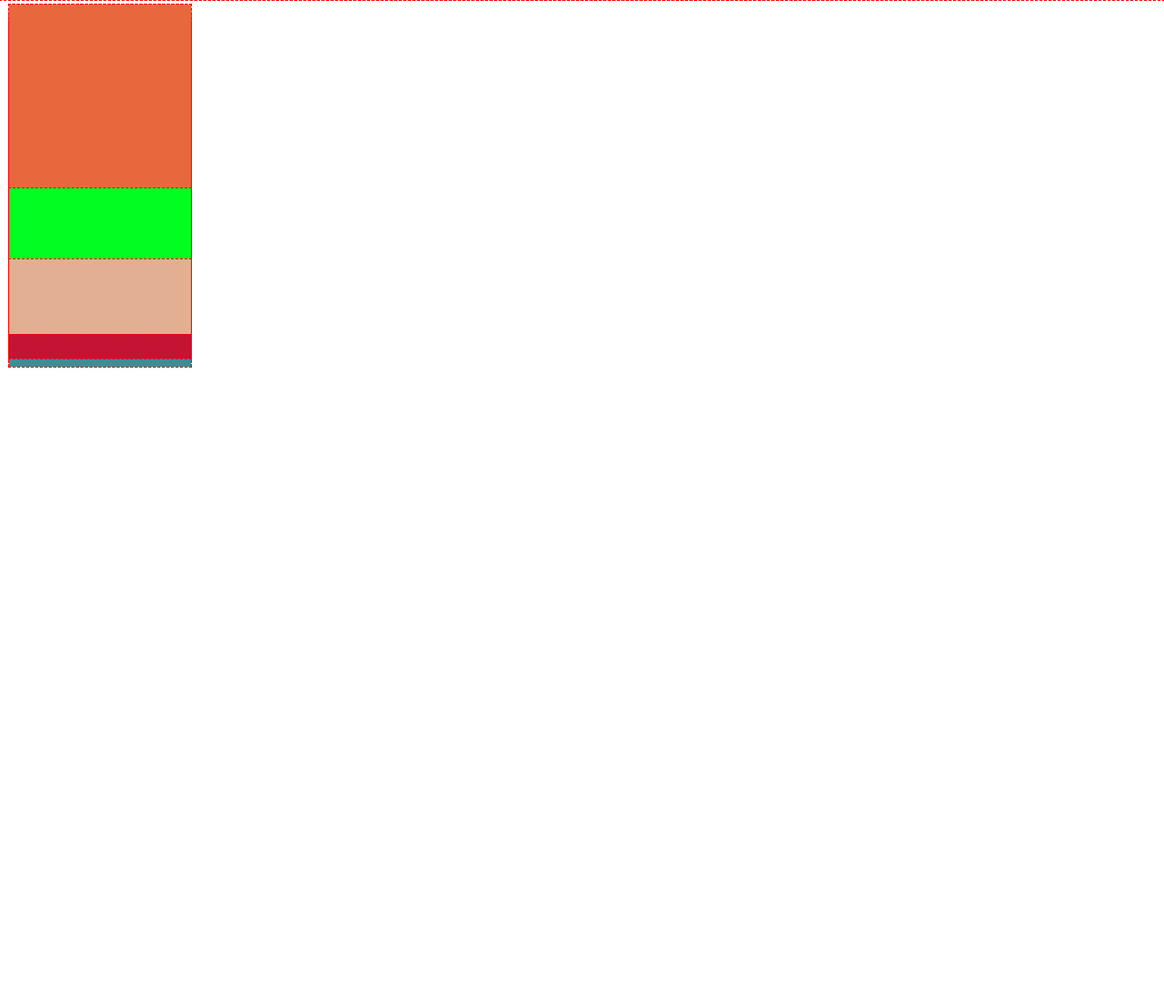
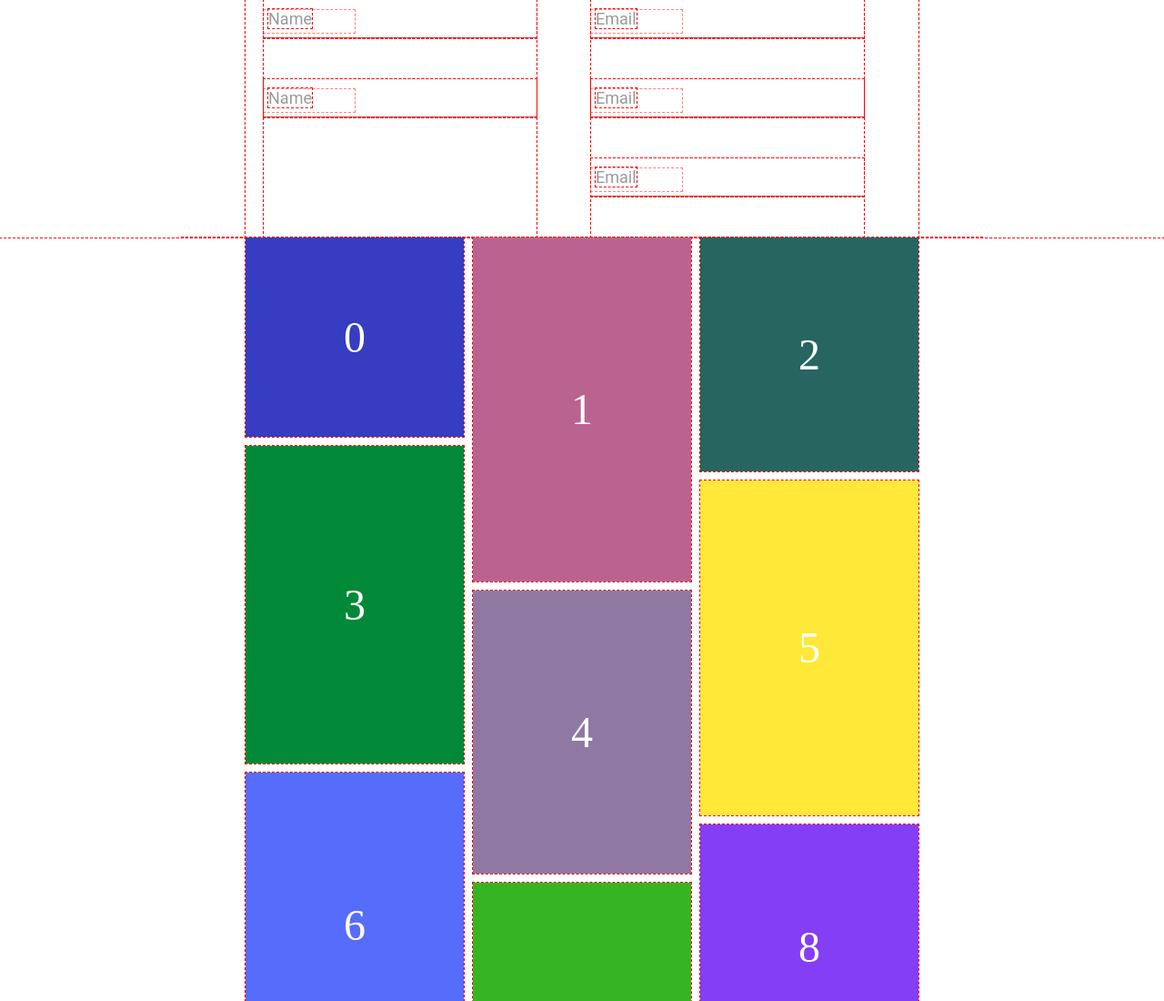
Before and after one commit to Disat/waterfall, a plain HTML site: page index.html in a window 1280 px wide. Shown: the top 1100 px of the page at 91% size. Before the commit the page ends 800 px from the top, so only its background shows below. Drawn offline with Linux system fonts and the light colour scheme.

Commit message:
completed the waterfall layout ,but still have some bugs

```diff
--- a/index.html
+++ b/index.html
@@ -1,67 +1,187 @@
 <!DOCTYPE html>
 <html lang="en">
-
   <head>
-    <meta charset="UTF-8">
-    <meta http-equiv="X-UA-Compatible" content="IE=edge">
-    <meta name="viewport" content="width=device-width, initial-scale=1.0">
+    <meta charset="UTF-8" />
+    <meta http-equiv="X-UA-Compatible" content="IE=edge" />
+    <meta name="viewport" content="width=device-width, initial-scale=1.0" />
     <title>Word List</title>
     <style>
-        *{
+      * {
         outline: 1px dashed red;
         margin: 0;
         padding: 0;
+        box-sizing: border-box;
       }
+
+      .wrap {
+        position: relative;
+        margin: 0 auto;
+        /* margin-top: 180px; */
+        display: flex;
+        justify-content: center;
+      }
+
       .container {
         position: relative;
-
       }
 
       .box {
         position: absolute;
-            width: 200px;
-            margin: 5px 10px;
+        transition: left 0.5s, top 0.5s;
+      }
+    </style>
+    <style>
+      /* base style */
+      .form-container {
+      }
+      .group {
+        position: relative;
+        margin-bottom: 45px;
+      }
+
+      /* input style  */
+      input {
+        font-size: 18px;
+        padding: 10px 10px 10px 5px;
+        display: block;
+        width: 300px;
+        border: none;
+        border-bottom: 1px solid #757575;
+      }
+      input:focus {
+        outline: none;
+      }
+
+      /* label transition */
+      label {
+        color: #999;
+        font-size: 18px;
+        font-weight: normal;
+        position: absolute;
+        pointer-events: none;
+        left: 5px;
+        top: 10px;
+        transition: 0.2s ease all;
+      }
+
+      input:focus ~ label,
+      input:valid ~ label {
+        top: -20px;
+        font-size: 14px;
+        color: #5264ae;
+      }
+
+      /* bottom bar transition */
+      .bar {
+        position: relative;
+        display: block;
+        width: 300px;
+      }
+      .bar:before,
+      .bar:after {
+        content: "";
+        height: 2px;
+        width: 0;
+        bottom: 1px;
+        position: absolute;
+        background: #5264ae;
+        transition: 0.2s ease all;
+      }
+      .bar:before {
+        left: 50%;
+      }
+      .bar:after {
+        right: 50%;
+      }
+      input:focus ~ .bar:before,
+      input:focus ~ .bar:after {
+        width: 50%;
+      }
+
+      /* Highlight */
+      .highlight {
+        position: absolute;
+        height: 60%;
+        width: 100px;
+        top: 25%;
+        left: 0;
+        pointer-events: none;
+        opacity: 0.5;
+      }
+      input:focus ~ .highlight {
+        animation: inputHighlighter 0.3s ease;
+      }
+      @keyframes inputHighlighter {
+        from {
+          background: #5264ae;
+        }
+        to {
+          width: 0;
+          background: transparent;
+        }
+      }
+    </style>
+    <style>
+      .world-form {
+        font-family: "Roboto";
+        width: 1200px;
+        margin:  0 auto;
+        display: block;
+        background: #fff;
+        /* padding: 10px 50px 50px; */
+        display: flex;
+
+      }
+      .left{
+          margin: 0 0 0 20px;
+      }
+      .right{
+        margin: 0 0 0 60px;
       }
     </style>
   </head>
 
   <body>
-    <div class="container">
+    <form id="" class="world-form">
+      <div class="left">
+        <div class="group">
+          <input type="text" required />
+          <span class="highlight"></span>
+          <span class="bar"></span>
+          <label>Name</label>
+        </div>
+        <div class="group">
+          <input type="text" required />
+          <span class="highlight"></span>
+          <span class="bar"></span>
+          <label>Name</label>
+        </div>
+      </div>
+      <div class="right">
+        <div class="group">
+          <input type="text" required />
+          <span class="highlight"></span>
+          <span class="bar"></span>
+          <label>Email</label>
+        </div>
+        <div class="group">
+          <input type="text" required />
+          <span class="highlight"></span>
+          <span class="bar"></span>
+          <label>Email</label>
+        </div>
+        <div class="group">
+          <input type="text" required />
+          <span class="highlight"></span>
+          <span class="bar"></span>
+          <label>Email</label>
+        </div>
+      </div>
+    </form>
 
+    <div class="wrap">
+      <div class="container"></div>
     </div>
-    <script>
-        const VIEWPORT = document.documentElement.clientHeight
-        const BOXWIDTH = 200
-        const GAP = 10
-        let i = Math.floor(VIEWPORT/(BOXWIDTH+GAP))
-
-
-
-        function getHeight() {
-            height = Math.floor(Math.random() * 200 + 200) + "px"
-            return height
-        }
-
-        function getRandomColor() {
-            return '#' + ('00000' + (Math.random() * 0x1000000 << 0).toString(16)).slice(-6);
-
-        }
-        function createBox() {
-            oDivBox = document.createElement('div')
-            oDivBox.classList = "box"
-            oDivBox.style.height = getHeight()
-            oDivBox.style.backgroundColor = getRandomColor()
-            return oDivBox
-        }
-
-        oContainer = document.querySelector(".container")
-        for (let i = 0; i < 60; i++) {
-            let oBox = createBox()
-            oContainer.append(oBox)
-        }
-
-
-    </script>
+    <script src="./index.js"></script>
   </body>
-
 </html>
--- /dev/null
+++ b/index.js
@@ -0,0 +1,77 @@
+const BOXWIDTH = 240;
+const GAP = 10;
+const CONTAINER = document.querySelector(".container");
+
+function waterFall() {
+  CONTAINER.parentNode.style.width = window.innerWidth - 400 + "px";
+  function getHeight() {
+    height = Math.floor(Math.random() * 200 + 200) + "px";
+    return height;
+  }
+
+  function getRandomColor() {
+    return (
+      "#" +
+      ("00000" + ((Math.random() * 0x1000000) << 0).toString(16)).slice(-6)
+    );
+  }
+  function createBox(index) {
+    oDivBox = document.createElement("div");
+    oDivBox.classList = "box";
+    oDivBox.style.lineHeight = oDivBox.style.height = getHeight();
+    oDivBox.style.backgroundColor = getRandomColor();
+    oDivBox.style.width = BOXWIDTH + "px";
+    oDivBox.style.fontSize = "48px";
+    oDivBox.style.textAlign = "center";
+    oDivBox.style.verticalAlign = "middle";
+    oDivBox.style.color = "#fff";
+    oDivBox.innerText = `${index}`;
+    return oDivBox;
+  }
+
+  for (let i = 0; i < 60; i++) {
+    CONTAINER.append(createBox(i));
+  }
+
+  let viewport = document.querySelector(".box").parentNode.parentNode
+    .clientWidth;
+
+  let columns = Math.floor(viewport / (BOXWIDTH + GAP));
+
+  let divArrDOM = document.querySelectorAll(".box");
+  let lineHeightArr = [];
+
+  for (let i = 0; i < divArrDOM.length; i++) {
+    if (i < columns) {
+      divArrDOM[i].style.top = 0 + "px";
+      divArrDOM[i].style.left = 0 + i * BOXWIDTH + i * GAP + "px";
+      lineHeightArr.push(divArrDOM[i].offsetHeight);
+    } else {
+      let minLineHeight = lineHeightArr[0];
+      let indexHeight = 0;
+      for (let j = 0; j < lineHeightArr.length; j++) {
+        if (minLineHeight > lineHeightArr[j]) {
+          minLineHeight = lineHeightArr[i];
+          indexHeight = j;
+        }
+      }
+
+      divArrDOM[i].style.top = lineHeightArr[indexHeight] + GAP + "px";
+      divArrDOM[i].style.left = divArrDOM[indexHeight].offsetLeft + "px";
+
+      lineHeightArr[indexHeight] =
+        lineHeightArr[indexHeight] + divArrDOM[i].offsetHeight + GAP;
+    }
+  }
+
+  CONTAINER.style.width = columns * BOXWIDTH + (columns - 1) * GAP + "px";
+//   form resize
+
+document.querySelector('.world-form').style.width = CONTAINER.style.width
+}
+
+waterFall()
+window.onresize = function () {
+    waterFall();
+
+}
```
Lines whose indentation alone changed are shown as unchanged.
